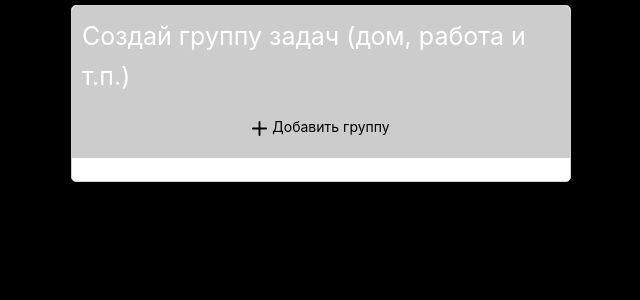
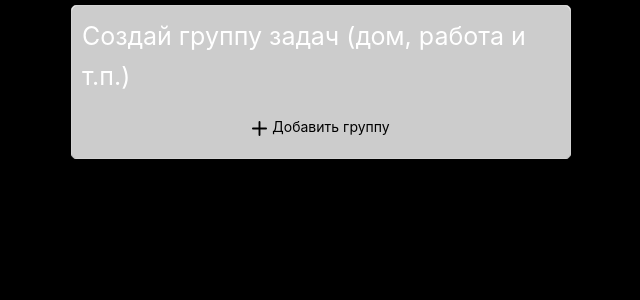
Before and after one commit to sergdevguy/sergdevguy.github.io, a Next.js app: page /todo in a window 1280 px wide. Shown: the top 300 px of the page, without its empty margins (319-959 px from the left). Built offline with nearby package versions, Linux system fonts and the light colour scheme.

Commit message:
Fix zero if no lists.

```diff
--- a/components/todo/App.js
+++ b/components/todo/App.js
@@ -108,13 +108,16 @@ function AppRefactoring() {
                 setActiveList={setActiveList}
             />
             {
-                tasks.length &&
+                tasks.length
+                    ?
                     <Tasks
                         addTaskList={addTaskList}
                         activeTaskList={activeTaskList}
                         addStatus={addStatus}
                         removeIfTrash={removeIfTrash}
                     />
+                    :
+                    ''
             }
         </div>
     )
```
